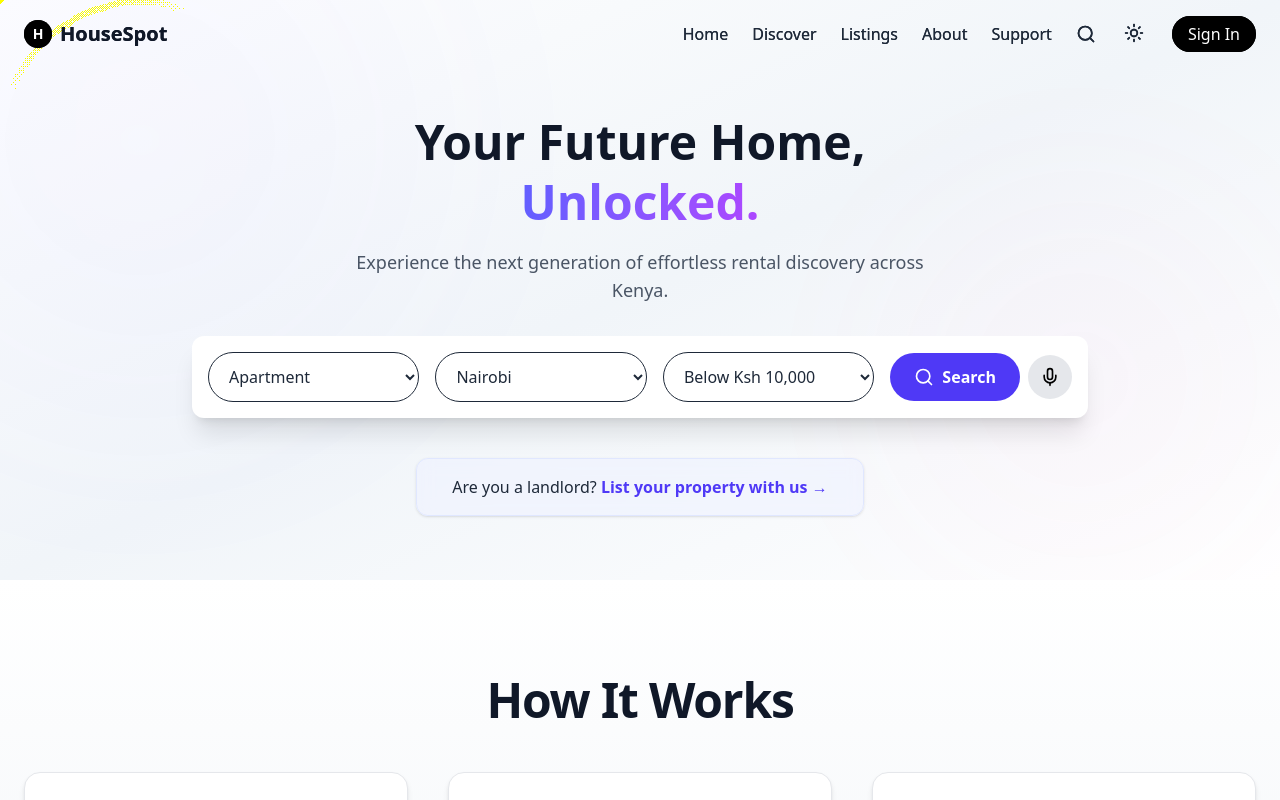
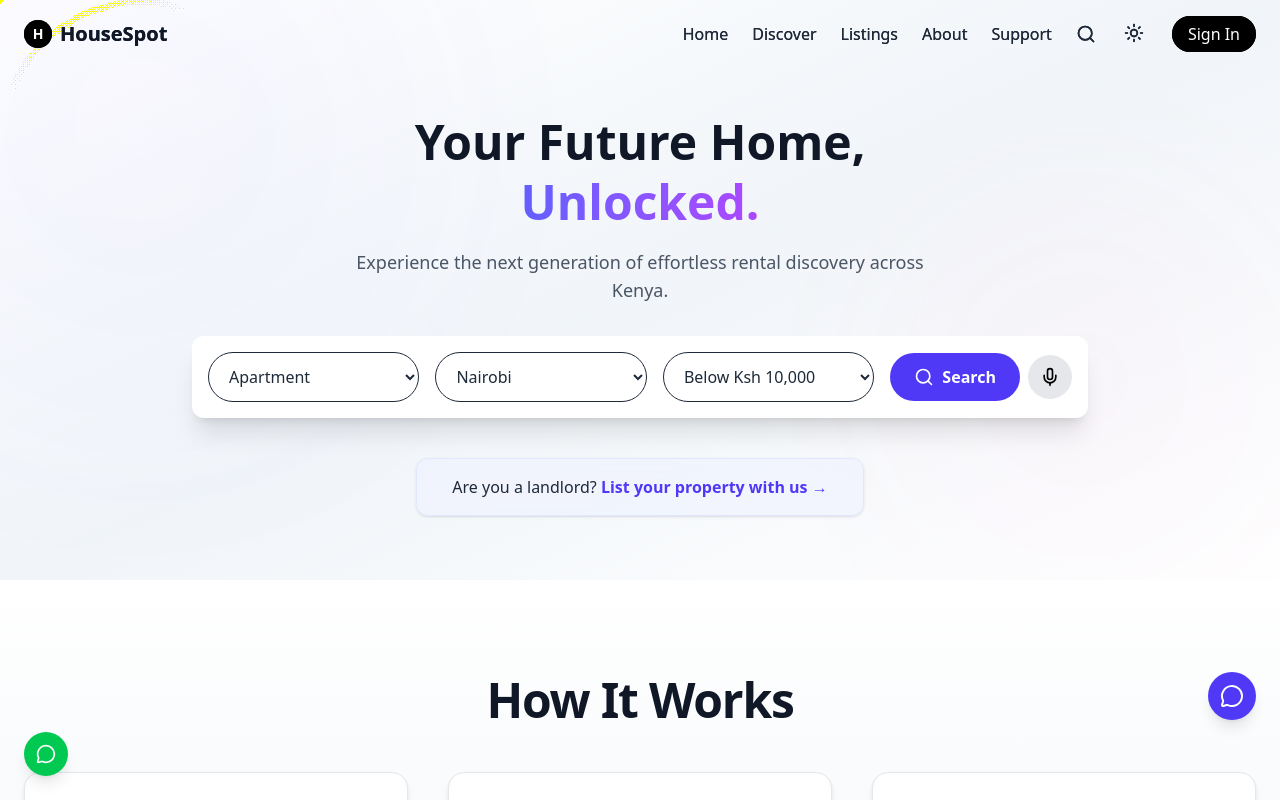
Before and after one commit to ambroseoliver/housepot, a Next.js app in the folder frontend/: page / in a window 1280 px wide. Shown: the top 800 px of the page. Built offline with nearby package versions, Linux system fonts and the light colour scheme.

Commit message:
whatsapp icon chat widget and back to top tabs ad icons added

```diff
--- /dev/null
+++ b/frontend/src/app/components/BackToTop.tsx
@@ -0,0 +1,32 @@
+"use client";
+
+import { useEffect, useState } from "react";
+import { ArrowUp } from "lucide-react";
+
+export default function BackToTop() {
+  const [visible, setVisible] = useState(false);
+
+  useEffect(() => {
+    const toggleVisibility = () => {
+      setVisible(window.scrollY > 300);
+    };
+    window.addEventListener("scroll", toggleVisibility);
+    return () => window.removeEventListener("scroll", toggleVisibility);
+  }, []);
+
+  const scrollToTop = () => {
+    window.scrollTo({ top: 0, behavior: "smooth" });
+  };
+
+  if (!visible) return null;
+
+  return (
+    <button
+      onClick={scrollToTop}
+      className="fixed bottom-6 right-6 z-50 bg-indigo-600 text-white p-3 rounded-full shadow-lg hover:bg-indigo-700 transition"
+      aria-label="Back to top"
+    >
+      <ArrowUp className="w-5 h-5" />
+    </button>
+  );
+}
--- /dev/null
+++ b/frontend/src/app/components/ChatWidgetPlaceholder.tsx
@@ -0,0 +1,39 @@
+"use client";
+
+import { useState } from "react";
+import { MessageCircle } from "lucide-react"; // Lucide chat icon
+
+export default function ChatWidgetPlaceholder() {
+  const [isOpen, setIsOpen] = useState(false);
+
+  return (
+    <div className="fixed bottom-20 right-6 z-50">
+      {/* Chat Icon Button */}
+      <button
+        onClick={() => setIsOpen(!isOpen)}
+        className="bg-indigo-600 hover:bg-indigo-700 text-white p-3 rounded-full shadow-lg transition-all"
+        aria-label="Open Chat"
+      >
+        <MessageCircle className="w-6 h-6" />
+      </button>
+
+      {/* Chat Box */}
+      {isOpen && (
+        <div className="mt-2 w-64 bg-white dark:bg-gray-900 text-sm px-4 py-3 rounded-lg shadow-xl border border-gray-200 dark:border-gray-800">
+          <div className="flex justify-between items-center mb-2">
+            <strong>💬 Chat Support</strong>
+            <button
+              onClick={() => setIsOpen(false)}
+              className="text-gray-500 hover:text-red-500 text-xs"
+            >
+              Close
+            </button>
+          </div>
+          <p className="text-gray-600 dark:text-gray-300">
+            This is a placeholder.  is to be Integrated with Intercom, Crisp, or Tawk.to.
+          </p>
+        </div>
+      )}
+    </div>
+  );
+}
--- /dev/null
+++ b/frontend/src/app/components/WhatsAppButton.tsx
@@ -0,0 +1,21 @@
+"use client";
+
+import { MessageCircle } from "lucide-react";
+
+export default function WhatsAppButton() {
+  const number = "254712345678"; // replace with your number (no +)
+  const message = "Hello! I'm interested in one of your listings.";
+  const url = `https://wa.me/${number}?text=${encodeURIComponent(message)}`;
+
+  return (
+    <a
+      href={url}
+      target="_blank"
+      rel="noopener noreferrer"
+      className="fixed bottom-6 left-6 z-50 bg-green-500 text-white p-3 rounded-full shadow-lg hover:bg-green-600 transition"
+      aria-label="Chat on WhatsApp"
+    >
+      <MessageCircle className="w-5 h-5" />
+    </a>
+  );
+}
--- a/frontend/src/app/layout.tsx
+++ b/frontend/src/app/layout.tsx
@@ -2,9 +2,13 @@ import type { Metadata } from "next";
 import { Geist, Geist_Mono } from "next/font/google";
 import "./globals.css";
 
+
 // Import your layout components
 import { ThemeProvider } from "next-themes";
 import Navbar from "./components/Navbar";
+import BackToTop from "./components/BackToTop";
+import WhatsAppButton from "./components/WhatsAppButton";
+import ChatWidgetPlaceholder from "./components/ChatWidgetPlaceholder";
 
 // Google Fonts
 const geistSans = Geist({
@@ -39,6 +43,9 @@ export default function RootLayout({
         <ThemeProvider attribute="class" defaultTheme="system" enableSystem>
           <Navbar />
           <main>{children}</main>
+          <BackToTop />
+          <WhatsAppButton />
+          <ChatWidgetPlaceholder />
         </ThemeProvider>
       </body>
     </html>
```
